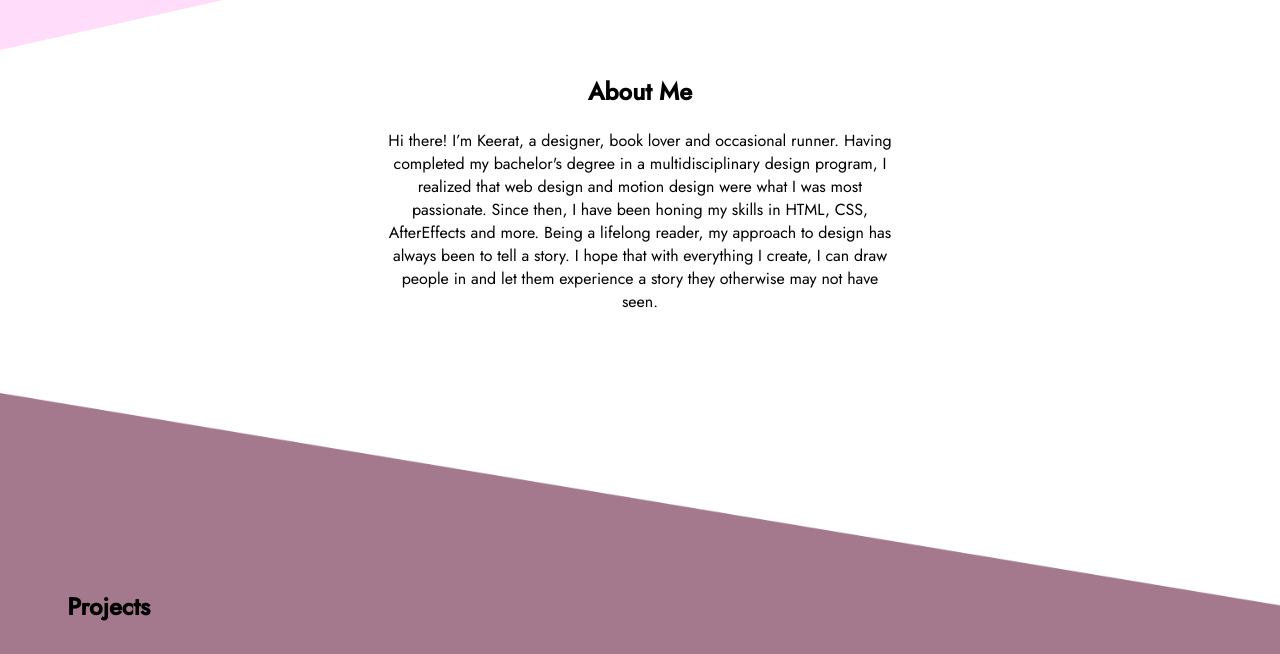
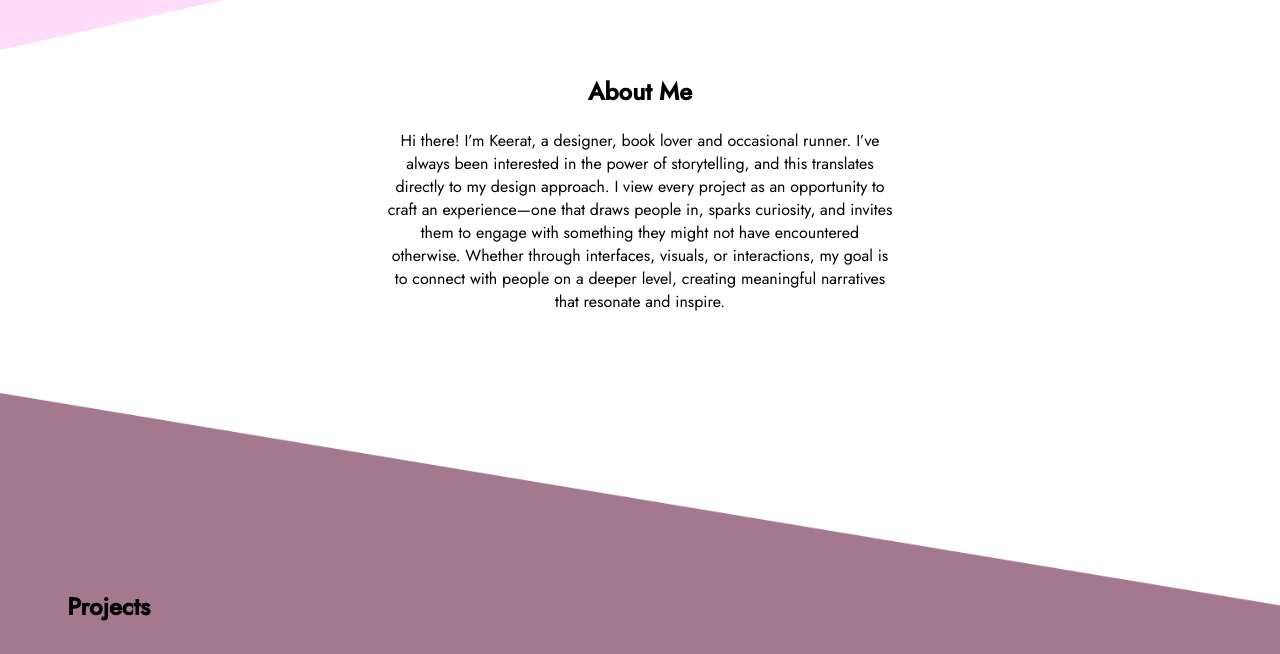
Before and after one commit to kmahil/portfolio, a plain HTML site: page index.html in a window 1280 px wide. Shown: the part 840-1494 px from the top of the page. Drawn offline with Linux system fonts and the light colour scheme.

Commit message:
Update index.html

```diff
--- a/index.html
+++ b/index.html
@@ -36,7 +36,7 @@
     <div class="about-me" id="about-sec">
         <h2 class="section-title">About Me</h2>
             <p>
-                Hi there! I’m Keerat, a designer, book lover and occasional runner. Having completed my bachelor's degree in a multidisciplinary design program, I realized that web design and motion design were what I was most passionate. Since then, I have been honing my skills in HTML, CSS, AfterEffects and more. Being a lifelong reader, my approach to design has always been to tell a story. I hope that with everything I create, I can draw people in and let them experience a story they otherwise may not have seen.
+                Hi there! I’m Keerat, a designer, book lover and occasional runner. I’ve always been interested in the power of storytelling, and this translates directly to my design approach. I view every project as an opportunity to craft an experience—one that draws people in, sparks curiosity, and invites them to engage with something they might not have encountered otherwise. Whether through interfaces, visuals, or interactions, my goal is to connect with people on a deeper level, creating meaningful narratives that resonate and inspire.
             </p>
     </div>
 
```
